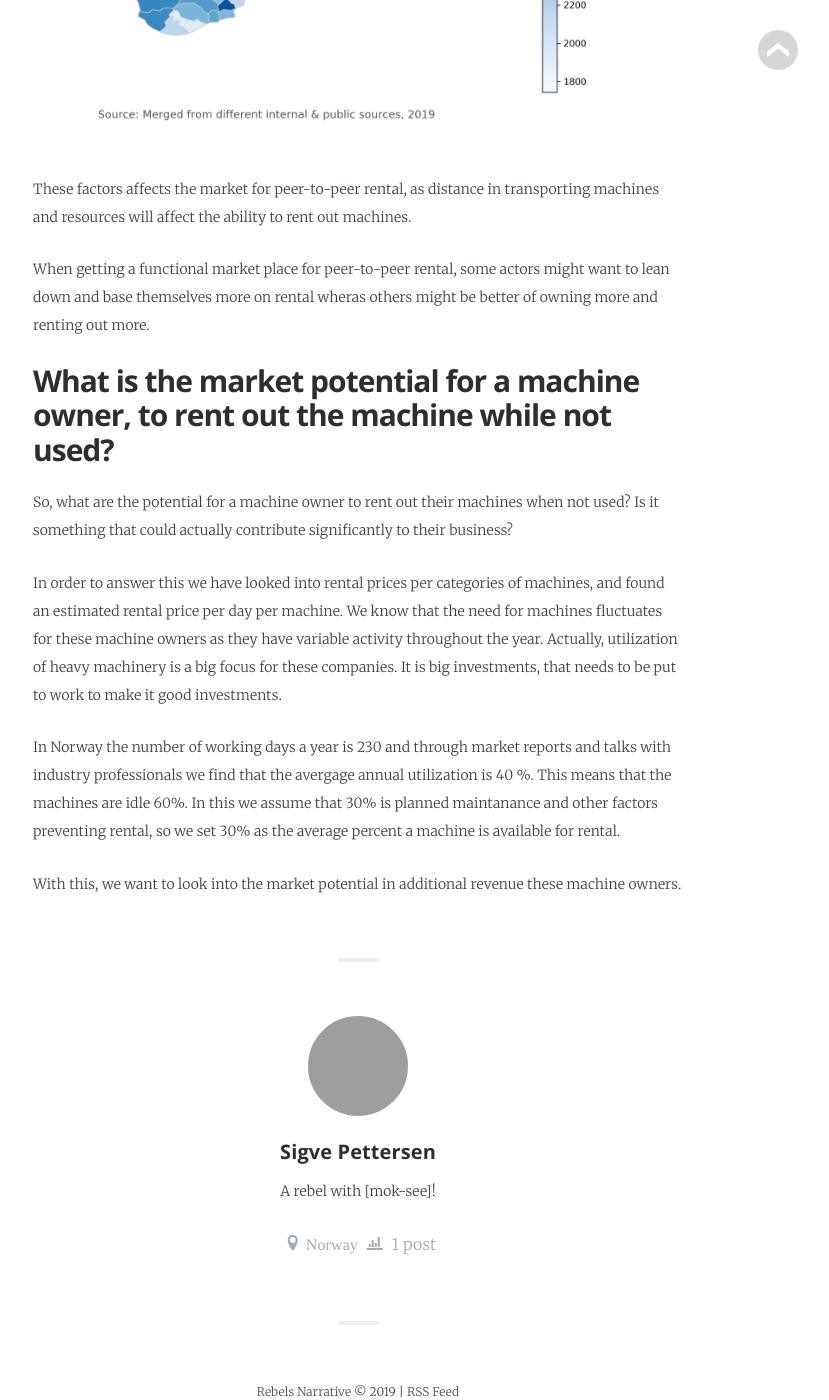
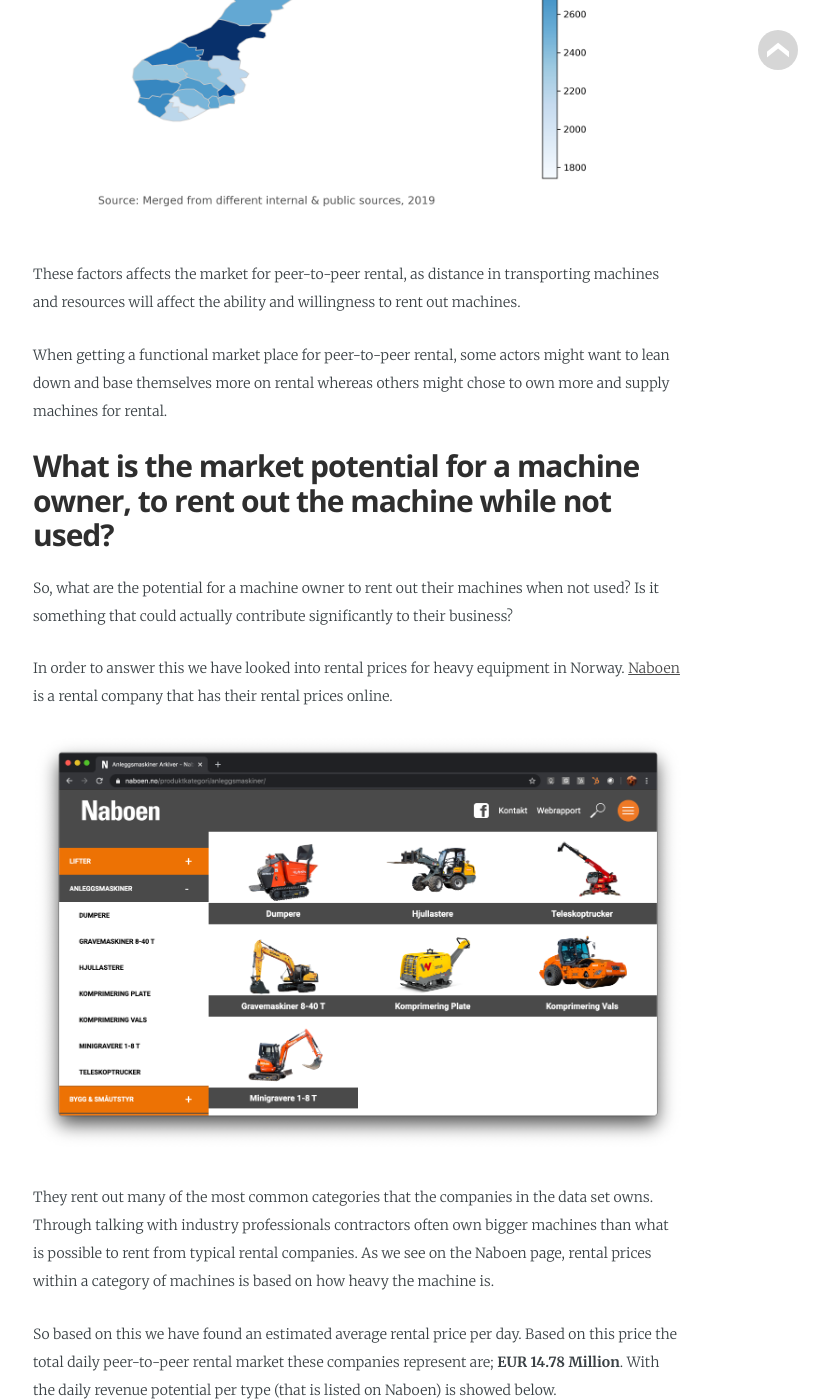
Before and after one commit to mok-see/mok-see.github.io, a Jekyll site: the page built from _posts/2019-12-20-Utilization.md, in a window 1280 px wide and 1400 px high, scrolled down 4203 px. Shown: the whole window, without its empty margins (282-1111 px from the left). Built offline with Jekyll 4.4.1, drawn with Linux system fonts in a browser that asks for light colours; some web fonts are replaced; some of the changed text lies outside the part shown.

Commit message:
draft version complete

```diff
--- a/_posts/2019-12-20-Utilization.md
+++ b/_posts/2019-12-20-Utilization.md
@@ -10,9 +10,6 @@
 cover:             "assets/utilization_header.png"
 redirect_from:     "/machine-utilization"
 ---
-
-
-
 ## Low Productivity and Margins in Construction
 
 Construction productivity has actually declined in some markets since the 1990s as showed below.
@@ -23,9 +20,9 @@
 
 ![Construction Market Utilization](/assets/machine-utilization2.png)
 
-Activity is project based, and the contractors compete for the project that generate activity and need for machine capacity. This means that when some have a high need for capacity, others peers in the market have over capacity. Hence, there is a potential for improving productivity and financial returns on investments in equipment, by peer-to-peer rental.
+Activity is project based, and the contractors compete for the project that generate activity and need for machine capacity. This means that when some have a high need for capacity, others peers in the market have over capacity. Data shows that a peer-to-peer rental market place could increase revenue in the industry with **EUR 1 Billion** and industry wide margins with a staggering **11 %**.
 
-To explore this, we asked ourselves;
+Let us walk you through this step by step, by answering the following questions;
 
 1) How many machine owners are there in Norway, and how many machines do they typically have?
 
@@ -48,20 +45,40 @@
 
 ![Revenue per company per county ](/assets/revenue_per_company_per_county.png)
 
-Bigger companies take on bigger projects, that might be crossing several counties, whereass smaller companies often take on smaller and regional/local. We also see that this correlate with how the machines are distributed over the country.
+Bigger companies take on bigger projects, that might be crossing several counties, whereass smaller companies often take on smaller and regional/local projects. We also see that this correlate with how the amount of machines are distributed over the country.
 
-![Construction Labour Productivity](/assets/machines_per_county.png)
+![Number of machines per county](/assets/machines_per_county.png)
 
-These factors affects the market for peer-to-peer rental, as distance in transporting machines and resources will affect the ability to rent out machines.
+These factors affects the market for peer-to-peer rental, as distance in transporting machines and resources will affect the ability and willingness to rent out machines.
 
-When getting a functional market place for peer-to-peer rental, some actors might want to lean down and base themselves more on rental wheras others might be better of owning more and renting out more.
+When getting a functional market place for peer-to-peer rental, some actors might want to lean down and base themselves more on rental whereas others might chose to own more and supply machines for rental.
 
 ## What is the market potential for a machine owner, to rent out the machine while not used?
 
 So, what are the potential for a machine owner to rent out their machines when not used? Is it something that could actually contribute significantly to their business?
 
-In order to answer this we have looked into rental prices per categories of machines, and found an estimated rental price per day per machine. We know that the need for machines fluctuates for these machine owners as they have variable activity throughout the year. Actually, utilization of heavy machinery is a big focus for these companies. It is big investments, that needs to be put to work to make it good investments.
+In order to answer this we have looked into rental prices for heavy equipment in Norway. [Naboen](https://www.naboen.no/produktkategori/anleggsmaskiner/) is a rental company that has their rental prices online.
 
-In Norway the number of working days a year is 230 and through market reports and talks with industry professionals we find that the avergage annual utilization is 40 %. This means that the machines are idle 60%. In this we assume that 30% is planned maintanance and other factors preventing rental, so we set 30% as the average percent a machine is available for rental.
+![Overview of Naboen rental offering](/assets/naboen.png)
 
-With this, we want to look into the market potential in additional revenue these machine owners.
+They rent out many of the most common categories that the companies in the data set owns. Through talking with industry professionals contractors often own bigger machines than what is possible to rent from typical rental companies. As we see on the Naboen page, rental prices within a category of machines is based on how heavy the machine is.
+
+So based on this we have found an estimated average rental price per day. Based on this price the total daily peer-to-peer rental market these companies represent are; **EUR 14.78 Million**. With the daily revenue potential per type (that is listed on Naboen) is showed below.
+
+![Rental Potential per category per day per county](/assets/rental_percat_per_county_hist.png)
+
+Belt driven excavators has the highest potential, both because of high supply but also on high prices.
+
+We know that the need for machines fluctuates for these machine owners as they have variable activity throughout the year. Utilization is of key concern, but is generally said to not be more than 40% ish percent on average. So we need to account for this when estimating the annual market potential.
+
+In Norway the number of working days a year is 230 and with normal business requiring 40% of the machine capacity, it means 60% the machines are idle. We know that many times machines are kept idle for reasons like maintanance and planned downtime. In addition some machines are strategically kept idle - eg. you might need a Dozer everytime it is wet, but could make do with a cheeper to operate wheel loader when its not. Based on this we set the average availability for rental to 30% annually, which gives the following market potential for rental over the country.
+
+![Annual rental potential per county](/assets/Annual_rental_tot_company_per_county.png)
+
+The total annual market for peer-to-peer rental is estimated to be **EUR 1 Billion** and on average this accounts for a **11 %** of the current annual revenue for the companies.
+
+The contribution of rental to revenue varies over the country, where interestingly enough the market where it has lowest percentage is for the middle of Norway (having most machines and biggest companies in revenue).
+
+![Annual rental on Revenue per county](/assets/Annual_rental_on_revenue_per_county.png)
+
+Here we see counties where rental potential accounts for 20% of the current Revenue.
```
Also changed, not shown: other parts of _posts/2019-12-20-Utilization.md (+1 -1 lines), assets/naboen.png (added).
